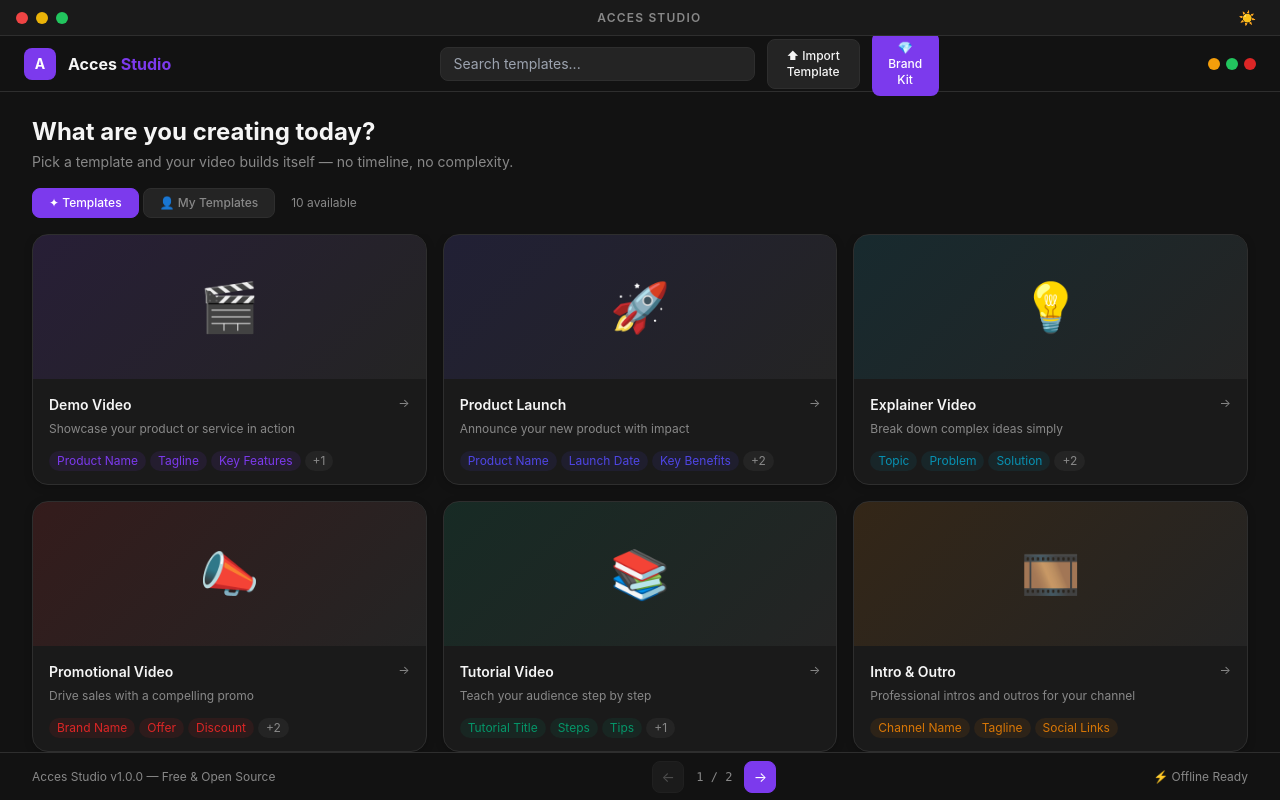
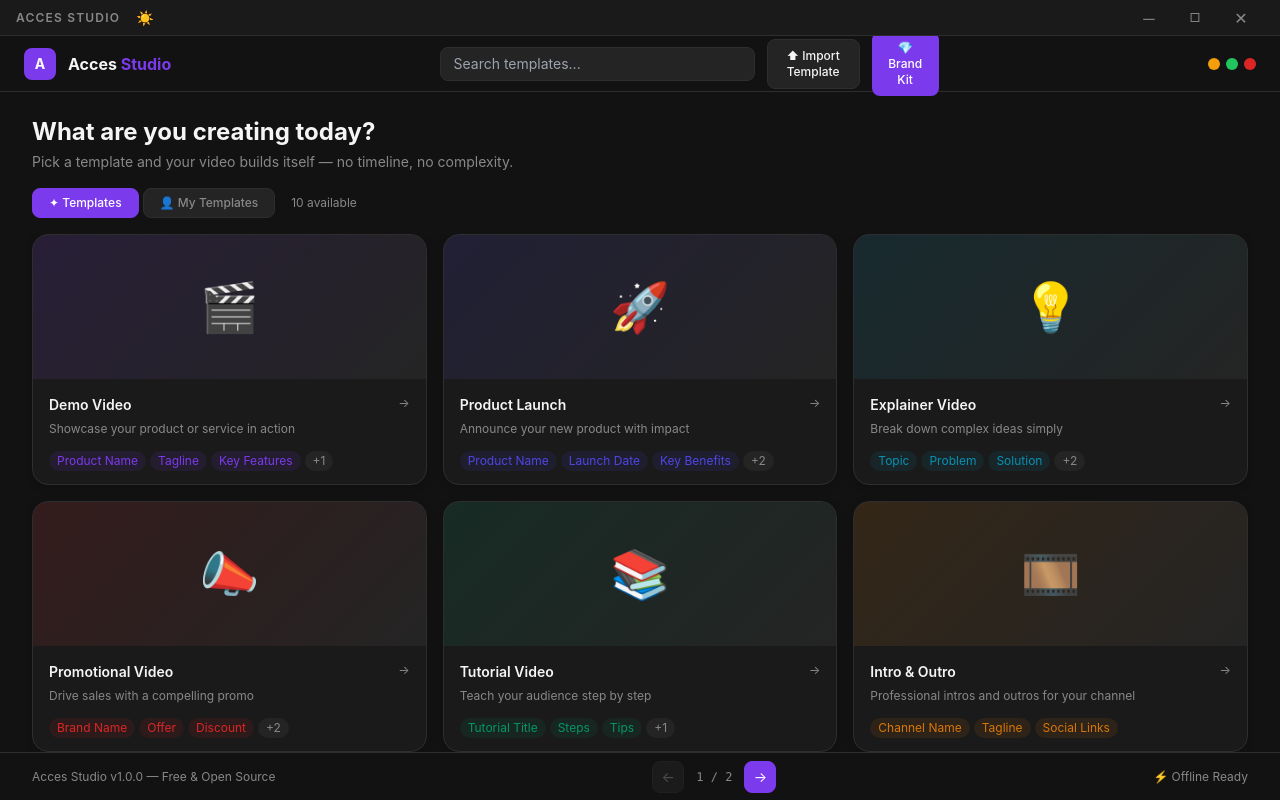
Before and after one commit to ayomide20000005/Access-Studio, a React (Vite) app: page / in a window 1280 px wide. Built offline with nearby package versions, Linux system fonts and the light colour scheme.

Commit message:
change the toggle interface and connection of remotion rendert to the interface

```diff
--- a/src/App.jsx
+++ b/src/App.jsx
@@ -29,7 +29,16 @@ export default function App() {
 
   const handleTemplateSelect = (template) => {
     setSelectedTemplate(template)
-    navigateTo('editor')
+    setProjectData({ template, inputs: {}, selectedStyles: {} })
+    setCurrentPage('editor')
+  }
+
+  const handleProjectUpdate = (inputs, selectedStyles) => {
+    setProjectData(prev => ({
+      ...prev,
+      inputs,
+      selectedStyles,
+    }))
   }
 
   return (
@@ -39,36 +48,80 @@ export default function App() {
         className="h-9 flex items-center justify-between px-4 select-none shrink-0"
         style={{ background: 'var(--surface)', borderBottom: '1px solid var(--border)', WebkitAppRegion: 'drag' }}
       >
-        {/* Window controls */}
-        <div className="flex items-center gap-2" style={{ WebkitAppRegion: 'no-drag' }}>
-          <div
-            className="w-3 h-3 rounded-full bg-red-500 cursor-pointer hover:opacity-80 transition-opacity"
-            onClick={() => window.electron.close()}
-          />
-          <div
-            className="w-3 h-3 rounded-full bg-yellow-500 cursor-pointer hover:opacity-80 transition-opacity"
-            onClick={() => window.electron.minimize()}
-          />
-          <div
-            className="w-3 h-3 rounded-full bg-green-500 cursor-pointer hover:opacity-80 transition-opacity"
-            onClick={() => window.electron.maximize()}
-          />
-        </div>
-
-        {/* App name */}
+        {/* Left — App name + theme toggle */}
+        <div className="flex items-center gap-3" style={{ WebkitAppRegion: 'no-drag' }}>
           <span className="text-xs font-semibold tracking-widest uppercase" style={{ color: 'var(--muted)' }}>
             Acces Studio
           </span>
-
-        {/* Theme toggle */}
           <button
             onClick={toggleTheme}
-          style={{ WebkitAppRegion: 'no-drag', color: 'var(--muted)' }}
-          className="text-sm hover:opacity-80 transition-opacity px-2"
+            style={{ color: 'var(--muted)' }}
+            className="text-sm hover:opacity-80 transition-opacity px-1"
             title="Toggle theme"
           >
             {theme === 'dark' ? '☀️' : '🌙'}
           </button>
+        </div>
+
+        {/* Right — Windows style controls */}
+        <div className="flex items-center" style={{ WebkitAppRegion: 'no-drag' }}>
+          {/* Minimize */}
+          <button
+            onClick={() => window.electron.minimize()}
+            className="flex items-center justify-center transition-colors"
+            style={{
+              width: 46,
+              height: 36,
+              color: 'var(--muted)',
+              background: 'transparent',
+              fontSize: 16,
+            }}
+            onMouseEnter={e => e.currentTarget.style.background = 'var(--panel)'}
+            onMouseLeave={e => e.currentTarget.style.background = 'transparent'}
+          >
+            ─
+          </button>
+
+          {/* Maximize */}
+          <button
+            onClick={() => window.electron.maximize()}
+            className="flex items-center justify-center transition-colors"
+            style={{
+              width: 46,
+              height: 36,
+              color: 'var(--muted)',
+              background: 'transparent',
+              fontSize: 12,
+            }}
+            onMouseEnter={e => e.currentTarget.style.background = 'var(--panel)'}
+            onMouseLeave={e => e.currentTarget.style.background = 'transparent'}
+          >
+            □
+          </button>
+
+          {/* Close */}
+          <button
+            onClick={() => window.electron.close()}
+            className="flex items-center justify-center transition-colors"
+            style={{
+              width: 46,
+              height: 36,
+              color: 'var(--muted)',
+              background: 'transparent',
+              fontSize: 16,
+            }}
+            onMouseEnter={e => {
+              e.currentTarget.style.background = '#DC2626'
+              e.currentTarget.style.color = '#FFFFFF'
+            }}
+            onMouseLeave={e => {
+              e.currentTarget.style.background = 'transparent'
+              e.currentTarget.style.color = 'var(--muted)'
+            }}
+          >
+            ✕
+          </button>
+        </div>
       </div>
 
       {/* Page Router */}
@@ -83,6 +136,7 @@ export default function App() {
           <Editor
             template={selectedTemplate}
             projectData={projectData}
+            onProjectUpdate={handleProjectUpdate}
             onExport={() => navigateTo('export')}
             onHome={() => navigateTo('home')}
             theme={theme}
--- a/src/pages/Editor.jsx
+++ b/src/pages/Editor.jsx
@@ -1,4 +1,4 @@
-import { useState, useEffect } from 'react'
+import { useState, useEffect, useCallback } from 'react'
 import Sidebar from '../components/Sidebar'
 import Canvas from '../components/Canvas'
 
@@ -153,7 +153,7 @@ const defaultStyles = (styles) => {
   return defaults
 }
 
-export default function Editor({ template, projectData, onExport, onHome, theme }) {
+export default function Editor({ template, projectData, onProjectUpdate, onExport, onHome, theme }) {
   const fields = templateFields[template?.id] || []
   const styles = templateStyles[template?.id] || {}
   const [inputs, setInputs] = useState(defaultInputs(fields))
@@ -175,6 +175,13 @@ export default function Editor({ template, projectData, onExport, onHome, theme
       }
     } catch {}
   }, [])
+
+  // Push inputs and selectedStyles up to App every time they change
+  useEffect(() => {
+    if (onProjectUpdate) {
+      onProjectUpdate(inputs, selectedStyles)
+    }
+  }, [inputs, selectedStyles])
 
   const handleInputChange = (key, value) => {
     setInputs(prev => ({ ...prev, [key]: value }))
```
Also changed, not shown: electron/ipc/ffmpeg.js (+19 -9 lines), 1 other file (tests, documents, lock files or other folders). Lines whose indentation alone changed are shown as unchanged.
